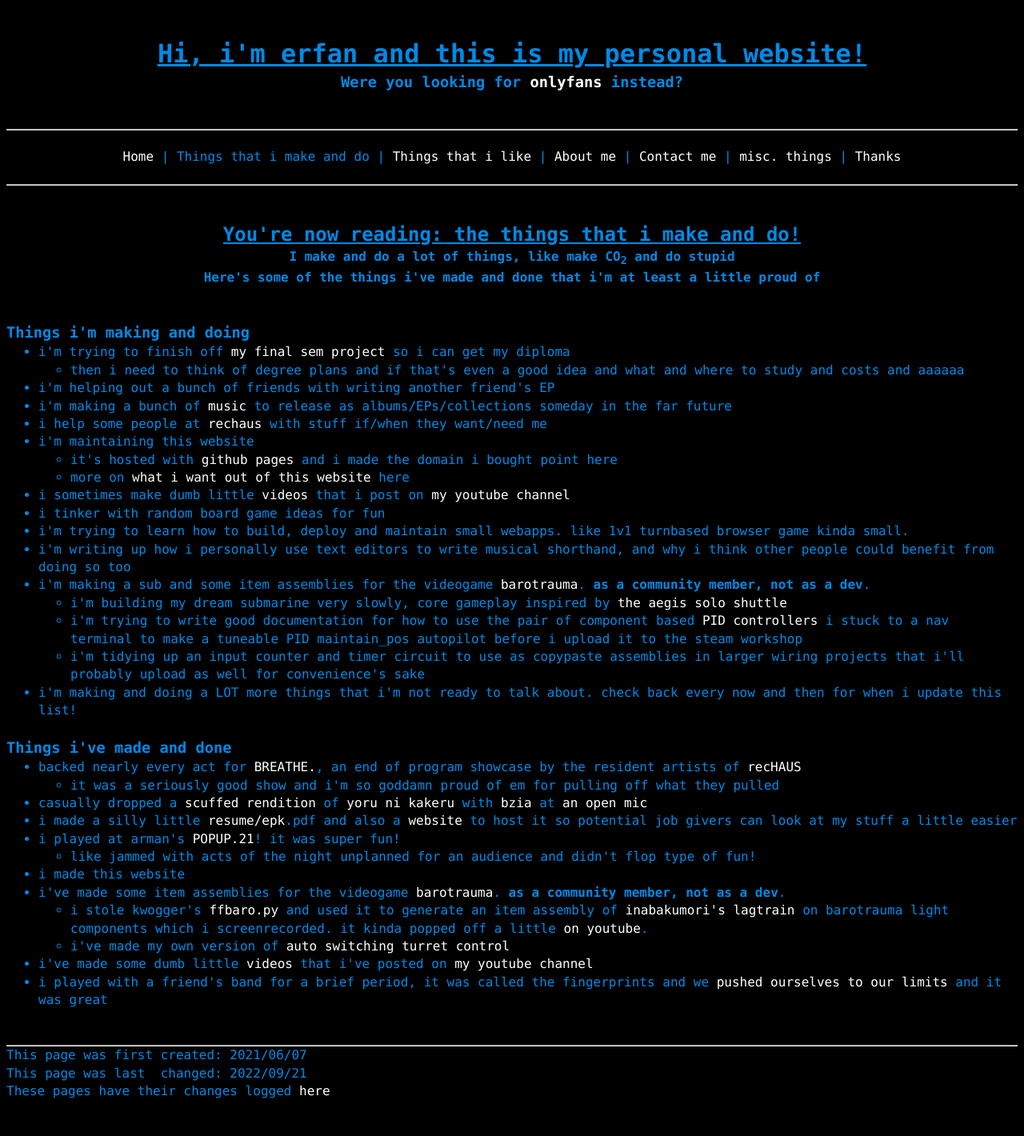
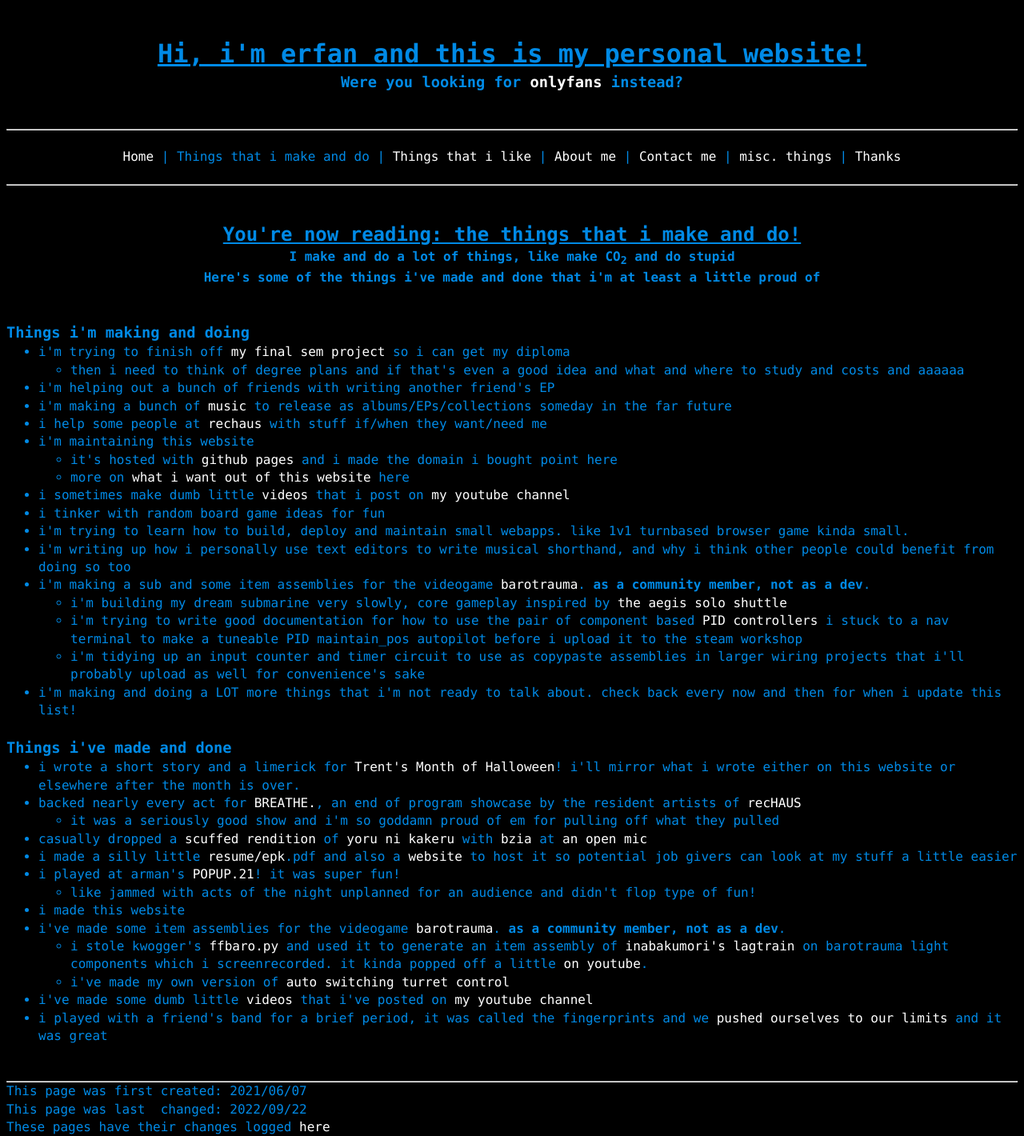
Before and after one commit to a-erfan-aa/a-erfan-aa.github.io, a Jekyll site: the page built from things-i-make.html, in a window 1280 px wide. Shown: the whole page at 80% size. Built offline with Jekyll 4.4.1, drawn with Linux system fonts in a browser that asks for light colours; before the commit the page ends 1376 px from its top, so only the background shows below that.

Commit message:
Add trent's month of halloween submission to things-i-make.html
Also update lastChanged

```diff
--- a/things-i-make.html
+++ b/things-i-make.html
@@ -3,7 +3,7 @@
 title: Things that i make
 description: I make and do things, here's some of it
 firstCreated: 2021/06/07
-lastChanged: 2022/09/21
+lastChanged: 2022/09/22
 ---
 <!-- title and subtitle-->
 <div>
@@ -55,6 +55,7 @@
 <div>
 	<h3>Things i've made and done</h3>
 		<ul>
+			<li>i wrote a short story and a limerick for <a href="https://www.youtube.com/watch?v=ZQpWk6zWA_k">Trent's Month of Halloween</a>! i'll mirror what i wrote either on this website or elsewhere after the month is over.</li>
 			<li>backed nearly every act for <a href="https://www.instagram.com/p/ChjhYm_vIX0/">BREATHE.</a>, an end of program showcase by the resident artists of <a href="https://www.instagram.com/rechaus_/">recHAUS</a>
 				<ul>
 					<li>it was a seriously good show and i'm so goddamn proud of em for pulling off what they pulled</li>
```
